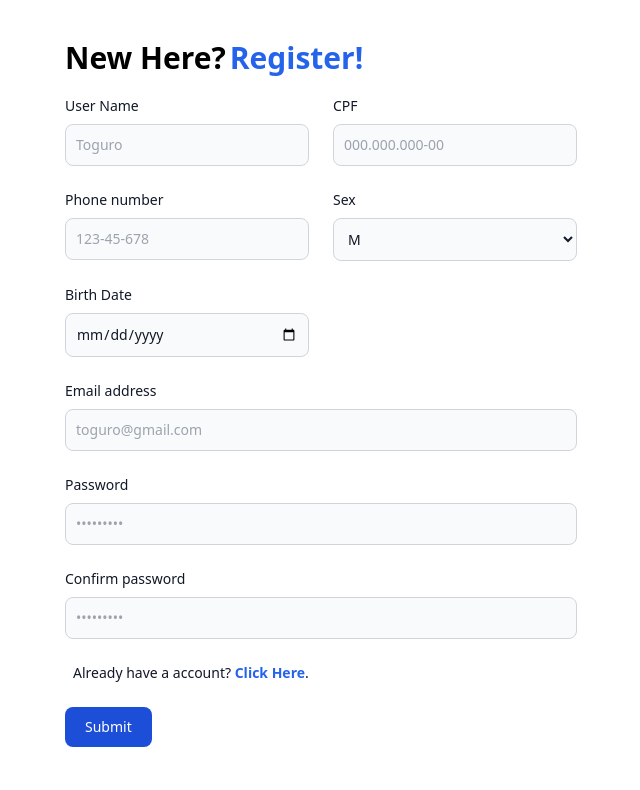
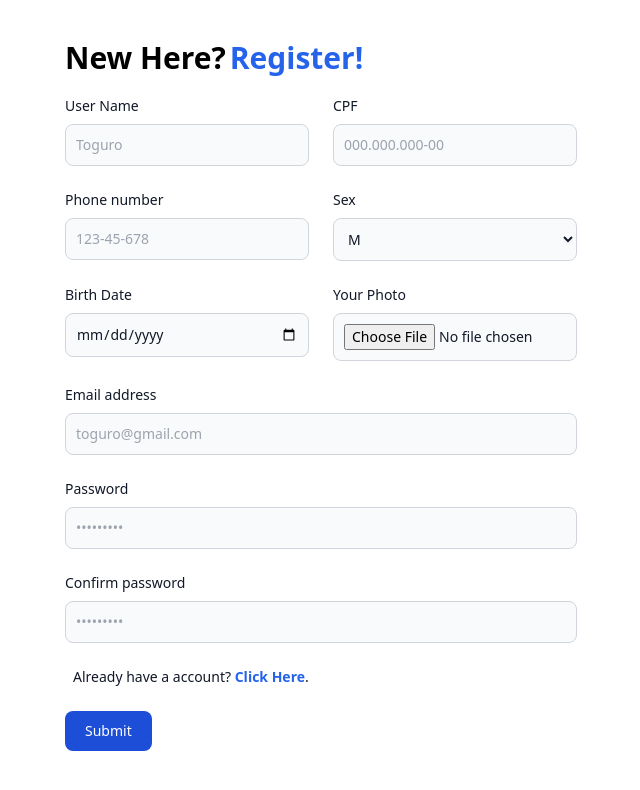
Before and after one commit to vinicius-prates/sandbox, a React (Vite) app in the folder front-end/: page /register in a window 1280 px wide. Shown: the top 790 px of the page, without its empty margins (319-959 px from the left). Built offline with nearby package versions, Linux system fonts and the light colour scheme.

Commit message:
NEW: added image to the Form at New Client Page

```diff
--- a/front-end/src/pages/HomePage.tsx
+++ b/front-end/src/pages/HomePage.tsx
@@ -4,13 +4,7 @@ export const HomePage = () => {
     return(
         <div>
             <NavBar/>
-            <div id="landingPage" className=" h-[100vh] bg-cover bg-center flex justify-center items-center content-center" >
 
-                    <div className="text-[#faf9f6] text-4xl font-bold flex flex-col justify-center items-center mt-[-10rem] mx-10">
-                        <h1 className="text-center">Exo, The bank of the future</h1>
-                        <button className="bg-blue-600 text-[#faf9f6] rounded-xl text-2xl py-3 px-4">Start Using </button>
-                    </div>
-            </div>
 
         </div>
     )
--- a/front-end/src/pages/Register.tsx
+++ b/front-end/src/pages/Register.tsx
@@ -22,6 +22,7 @@ export const Register = () => {
     good_client: true,
     sexo: "M",
     email: "",
+    image: null
   });
   const [newUserData, setNewUserData] = useState<UserProps>({
     cpf: "",
@@ -82,12 +83,13 @@ export const Register = () => {
     fd.append("phone_number", newClientData.phone_number);
     fd.append("user", newClientData.user);
     fd.append("birth_date", newClientData.birth_date);
+    fd.append("image", newClientData.image!)
 
     console.log(newUserData);
     console.log(newClientData);
 
     const resUser = await axios.post(userUrl, newUserData);
-    const resCli = await axios.post(clientUrl, fd);
+    const resCli = await axios.post(clientUrl, fd, { headers: { 'Content-Type': 'multipart/form-data' } });
     const resAcc = await axios.post(accUrl, { client: resCli.data.id })
     setIsLoading(false);
 
@@ -184,6 +186,21 @@ export const Register = () => {
               placeholder=""
             />
           </div>
+          <div>
+            <label
+              htmlFor="date"
+              className="block mb-2 text-sm font-medium text-gray-900 dark:text-white"
+            >
+              Your Photo
+            </label>
+            <input
+              type="File"
+              name="image"
+              onChange={(e) => setNewClientData(prev => ({ ...prev, image: e.target.files![0] }))}
+              className="bg-gray-50 border border-gray-300 text-gray-900 text-sm rounded-lg focus:ring-blue-500 focus:outline-none  focus:border-blue-500 block w-full p-2.5 dark:bg-gray-700 dark:border-gray-600 dark:placeholder-gray-400 dark:text-white dark:focus:ring-blue-500 dark:focus:border-blue-500"
+              placeholder=""
+            />
+          </div>
         </div>
         <div className="mb-6">
           <label
--- a/front-end/src/pages/UserPage.tsx
+++ b/front-end/src/pages/UserPage.tsx
@@ -24,7 +24,10 @@ export const UserPage = () => {
 
     return(
         <div>
-            {account?.balance}
+            <nav>
+
+            </nav>
+
         </div>
     )
     }
--- a/front-end/src/props/ClientProps.tsx
+++ b/front-end/src/props/ClientProps.tsx
@@ -16,4 +16,5 @@ export interface ClientProps {
     created_at?:   Date;
     good_client:  boolean;
     user:         string;
+    image: File | null;
 }
```
